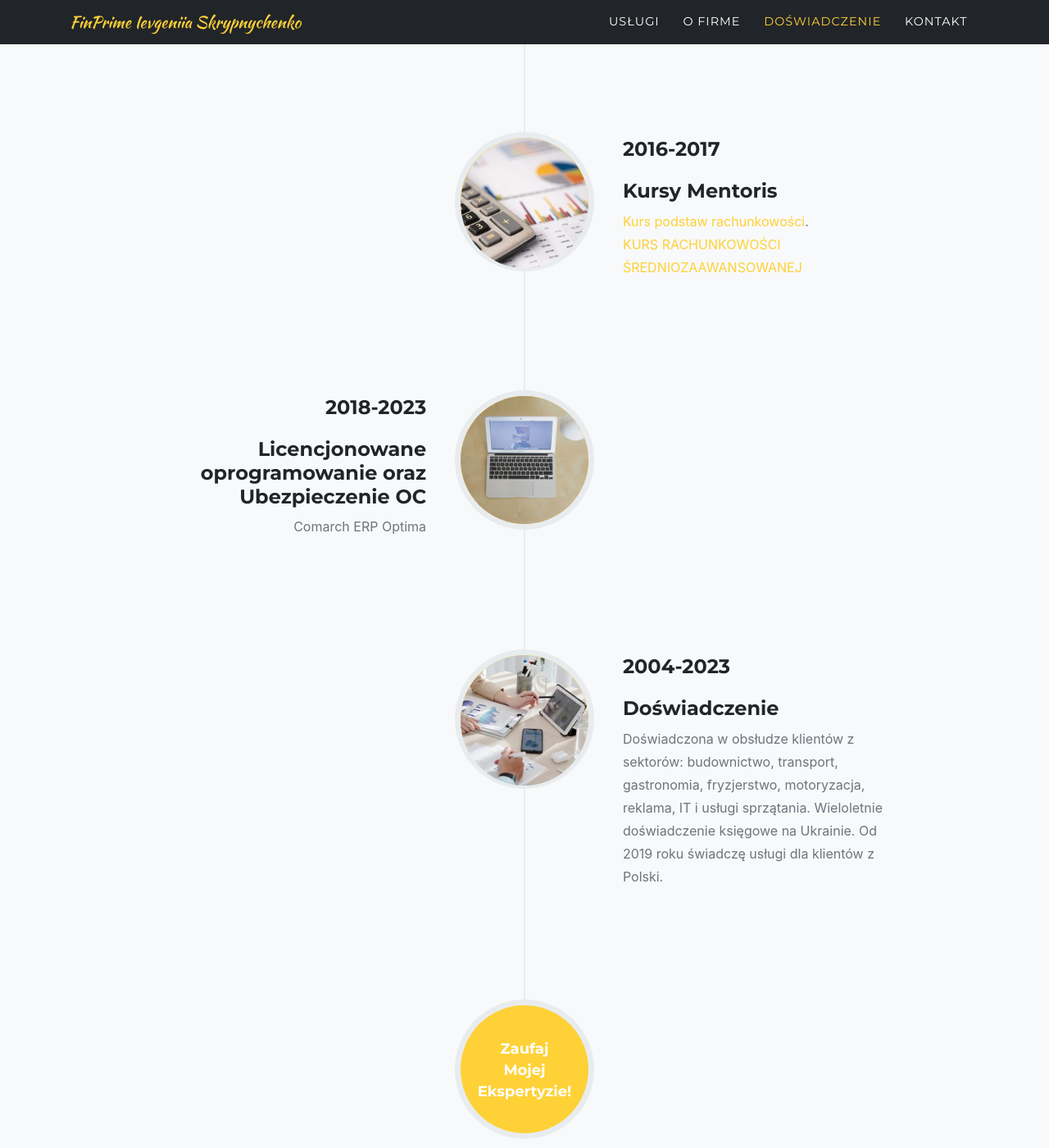
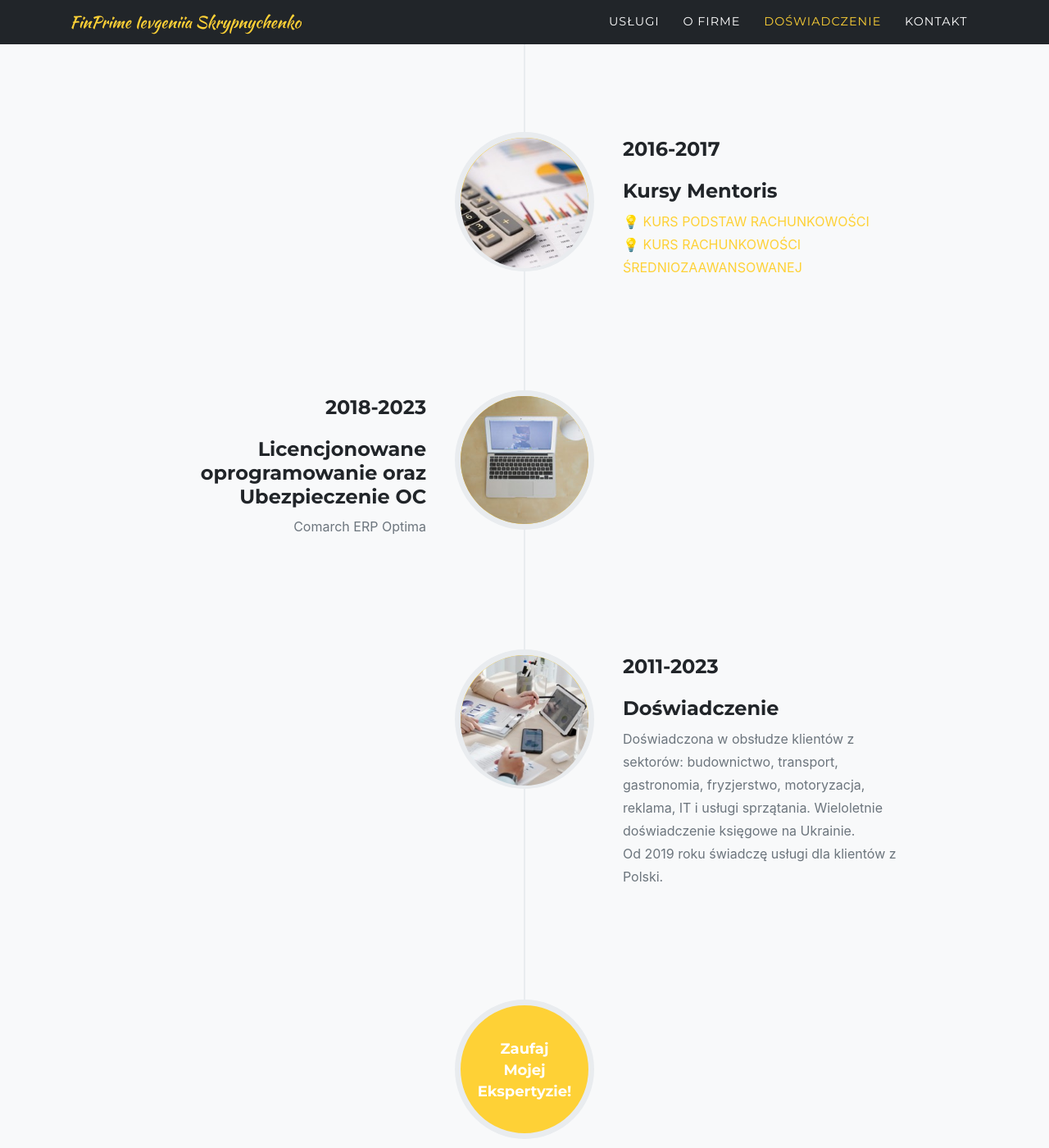
Before and after one commit to scripnichenko/finprime, a Jekyll site: the page built from index.md, in a window 1280 px wide and 1400 px high, scrolled down 2395 px. Shown: the whole window at 82% size. Built offline with Jekyll 4.4.1, drawn with Linux system fonts in a browser that asks for light colours; some web fonts are replaced.

Commit message:
formatting

```diff
--- a/_data/sitetext.yml
+++ b/_data/sitetext.yml
@@ -45,7 +45,7 @@ en: &DEFAULT_EN
         alt:
       - title: "Kursy Mentoris"
         year: "2016-2017"
-        desc: "[Kurs podstaw rachunkowości](https://kursy-rachunkowosci.pl/cert/1699cd8c90a38725/pl). <br> [KURS RACHUNKOWOŚCI ŚREDNIOZAAWANSOWANEJ](https://kursy-rachunkowosci.pl/cert/ce293c98bdc4f771/pl)"
+        desc: "[💡 KURS PODSTAW RACHUNKOWOŚCI](https://kursy-rachunkowosci.pl/cert/1699cd8c90a38725/pl) <br> [💡 KURS RACHUNKOWOŚCI ŚREDNIOZAAWANSOWANEJ](https://kursy-rachunkowosci.pl/cert/ce293c98bdc4f771/pl)"
         image: assets/img/timeline/2.jpg
         alt:
       - title: "Licencjonowane oprogramowanie oraz Ubezpieczenie OC"
@@ -54,8 +54,8 @@ en: &DEFAULT_EN
         image: assets/img/timeline/3.jpg
         alt:
       - title: "Doświadczenie"
-        year: "2004-2023"
-        desc: "Doświadczona w obsłudze klientów z sektorów: budownictwo, transport, gastronomia, fryzjerstwo, motoryzacja, reklama, IT i usługi sprzątania. Wieloletnie doświadczenie księgowe na Ukrainie. Od 2019 roku świadczę usługi dla klientów z Polski."
+        year: "2011-2023"
+        desc: "Doświadczona w obsłudze klientów z sektorów: budownictwo, transport, gastronomia, fryzjerstwo, motoryzacja, reklama, IT i usługi sprzątania. Wieloletnie doświadczenie księgowe na Ukrainie.  <br> Od 2019 roku świadczę usługi dla klientów z Polski."
         image: assets/img/timeline/4.jpg
         alt:
         align: right
```
